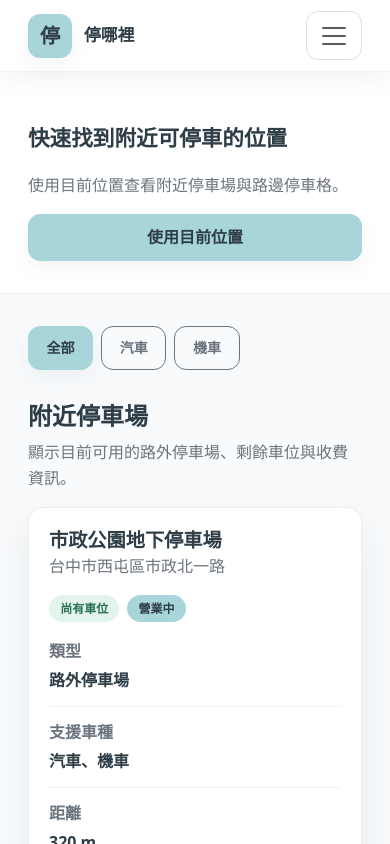
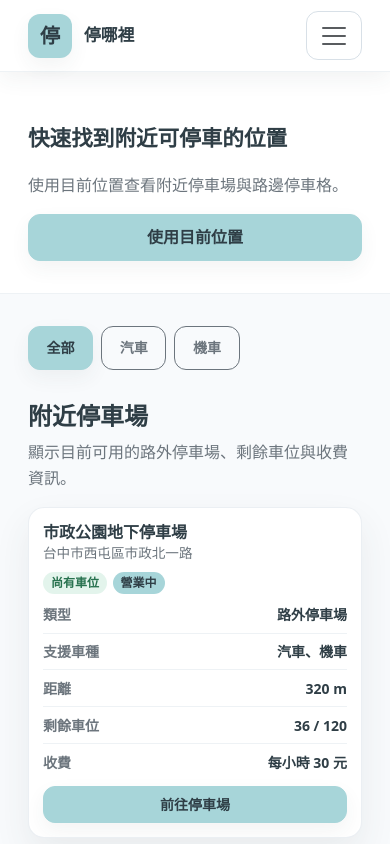
Before and after one commit to anny880811-tech/park-tw, a React (Vite) app: page / in a window 390 px wide. Shown: the top 844 px of the page. Built offline with nearby package versions, Linux system fonts and the light colour scheme.

Commit message:
Compact parking cards and add directions link

```diff
--- a/src/components/parking/ParkingInfoCard.jsx
+++ b/src/components/parking/ParkingInfoCard.jsx
@@ -3,11 +3,20 @@ import Card from '../ui/Card.jsx'
 import { formatDistance } from '../../utils/distance.js'
 import { VEHICLE_TYPE_LABELS } from '../../constants/vehicleTypes.js'
 
+const getGoogleMapsDirectionsUrl = ({ latitude, longitude }) => {
+  const params = new URLSearchParams({
+    api: '1',
+    destination: `${latitude},${longitude}`,
+    travelmode: 'driving',
+  })
+
+  return `https://www.google.com/maps/dir/?${params.toString()}`
+}
+
 const ParkingInfoCard = ({ item }) => {
   const {
     name,
     type,
-    district,
     address,
     road,
     distance,
@@ -19,10 +28,13 @@ const ParkingInfoCard = ({ item }) => {
     vehicleTypes = [],
     availableSpacesByVehicleType = {},
     features = [],
+    latitude,
+    longitude,
   } = item
   const hasAvailableSpaces = Number.isFinite(availableSpaces)
   const hasSpaces = hasAvailableSpaces && availableSpaces > 0
   const hasOpenStatus = typeof isOpen === 'boolean'
+  const hasCoordinates = Number.isFinite(latitude) && Number.isFinite(longitude)
   const locationText = address || road
   const openStatus = isOpen === false ? '未營業' : '營業中'
   const distanceText = displayDistance || (
@@ -59,12 +71,6 @@ const ParkingInfoCard = ({ item }) => {
       </div>
 
       <dl className="parking-card__details">
-        {district && (
-          <div>
-            <dt>行政區</dt>
-            <dd>{district}</dd>
-          </div>
-        )}
         <div>
           <dt>類型</dt>
           <dd>{type}</dd>
@@ -99,6 +105,17 @@ const ParkingInfoCard = ({ item }) => {
           <dd>{price}</dd>
         </div>
       </dl>
+
+      {hasCoordinates && (
+        <a
+          className="btn btn-primary parking-card__directions"
+          href={getGoogleMapsDirectionsUrl({ latitude, longitude })}
+          rel="noopener noreferrer"
+          target="_blank"
+        >
+          前往停車場
+        </a>
+      )}
     </Card>
   )
 }
--- a/src/styles/theme.scss
+++ b/src/styles/theme.scss
@@ -410,6 +410,11 @@ small,
   text-align: right;
 }
 
+.parking-card__directions {
+  width: 100%;
+  margin-top: 1rem;
+}
+
 .parking-page {
   padding-bottom: 4rem;
 }
@@ -695,3 +700,61 @@ small,
     text-align: left;
   }
 }
+
+@media (max-width: 575.98px) {
+  .parking-card .card-body {
+    padding: 0.875rem;
+  }
+
+  .parking-card .ui-card__header {
+    margin-bottom: 0.6rem;
+  }
+
+  .parking-card .ui-card__title {
+    font-size: 1rem;
+    line-height: 1.25;
+  }
+
+  .parking-card .ui-card__subtitle {
+    font-size: 0.85rem;
+    line-height: 1.35;
+  }
+
+  .parking-card__badges {
+    gap: 0.35rem;
+    margin-bottom: 0.6rem;
+  }
+
+  .parking-card__badges .badge {
+    padding: 0.3rem 0.5rem;
+    font-size: 0.75rem;
+  }
+
+  .parking-card__details {
+    gap: 0.4rem;
+    font-size: 0.875rem;
+  }
+
+  .parking-card__details div {
+    display: flex;
+    align-items: flex-start;
+    justify-content: space-between;
+    gap: 0.75rem;
+    padding-bottom: 0.4rem;
+  }
+
+  .parking-card__details dt {
+    flex: 0 0 auto;
+  }
+
+  .parking-card__details dd {
+    text-align: right;
+  }
+
+  .parking-card__directions {
+    min-height: 2.25rem;
+    margin-top: 0.75rem;
+    padding: 0.45rem 0.75rem;
+    font-size: 0.875rem;
+  }
+}
```
